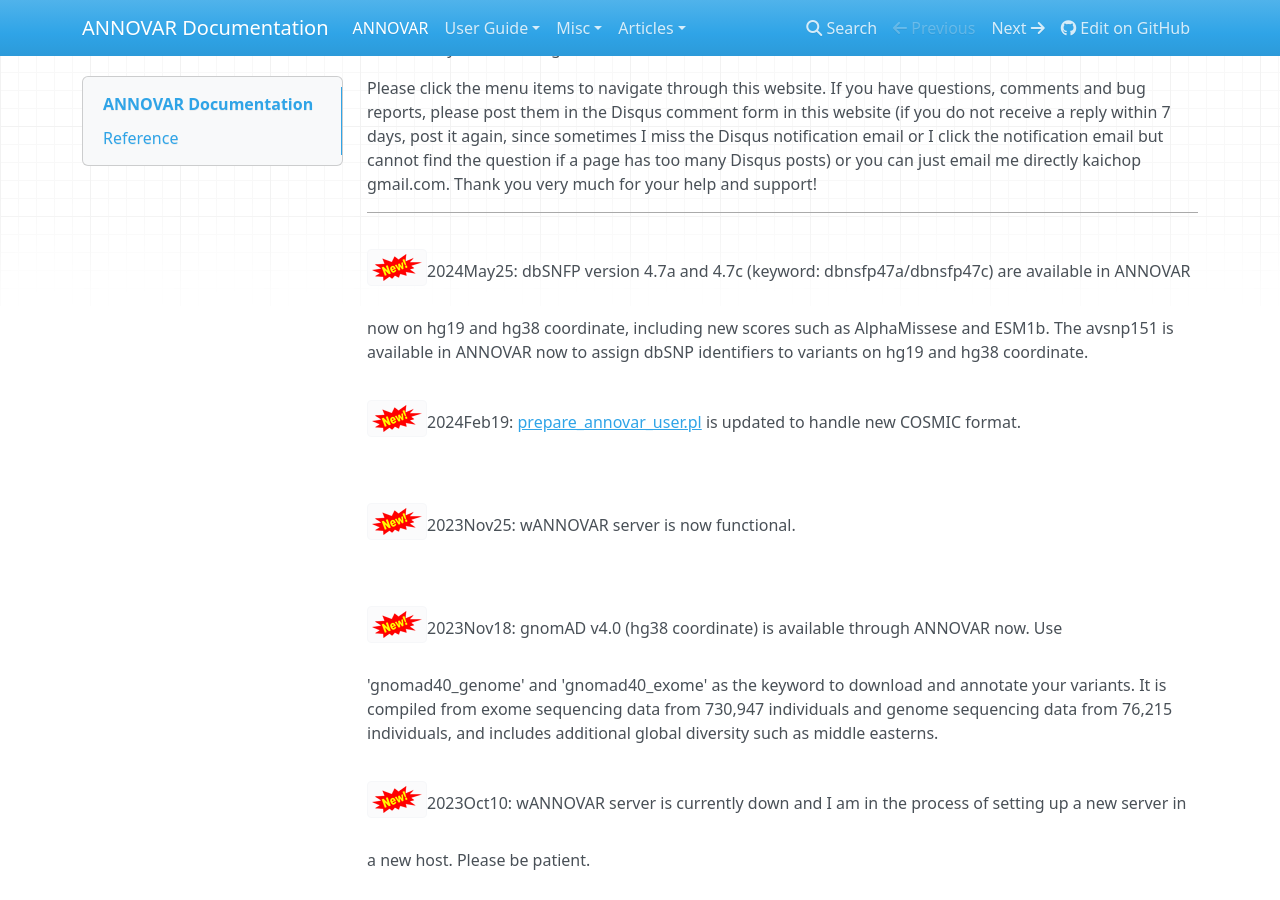
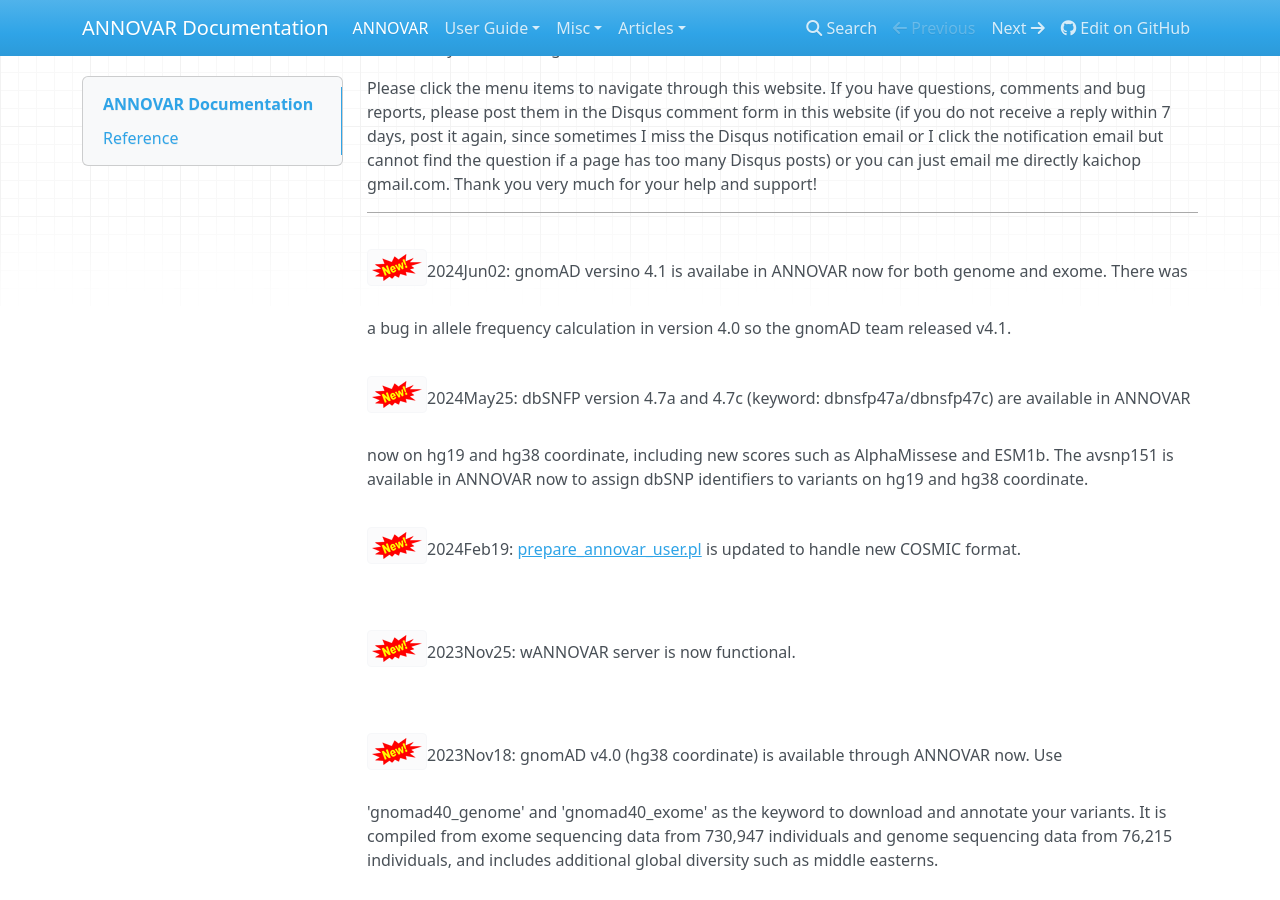
Before and after one commit to WGLab/doc-ANNOVAR, an MkDocs documentation site: the page built from docs/index.md, in a window 1280 px wide and 900 px high, scrolled down 546 px. Built offline with MkDocs 1.6.1, drawn with Linux system fonts in a browser that asks for light colours; nearby versions of some CDN libraries.

Commit message:
Update index.md

```diff
--- a/docs/index.md
+++ b/docs/index.md
@@ -10,6 +10,9 @@ ANNOVAR is an efficient software tool to utilize update-to-date information to f
 Please click the menu items to navigate through this website. If you have questions, comments and bug reports, please post them in the Disqus comment form in this website (if you do not receive a reply within 7 days, post it again, since sometimes I miss the Disqus notification email or I click the notification email but cannot find the question if a page has too many Disqus posts) or you can just email me directly kaichop gmail.com. Thank you very much for your help and support!
 
 ---
+
+![new](img/new.png)2024Jun02: gnomAD versino 4.1 is availabe in ANNOVAR now for both genome and exome. There was a bug in allele frequency calculation in version 4.0 so the gnomAD team released v4.1.
+
 ![new](img/new.png)2024May25: dbSNFP version 4.7a and 4.7c (keyword: dbnsfp47a/dbnsfp47c) are available in ANNOVAR now on hg19 and hg38 coordinate, including new scores such as AlphaMissese and ESM1b. The avsnp151 is available in ANNOVAR now to assign dbSNP identifiers to variants on hg19 and hg38 coordinate.
 
 ![new](img/new.png)2024Feb19: [prepare_annovar_user.pl](http://www.openbioinformatics.org/annovar/download/prepare_annovar_user.pl) is updated to handle new COSMIC format.
```
